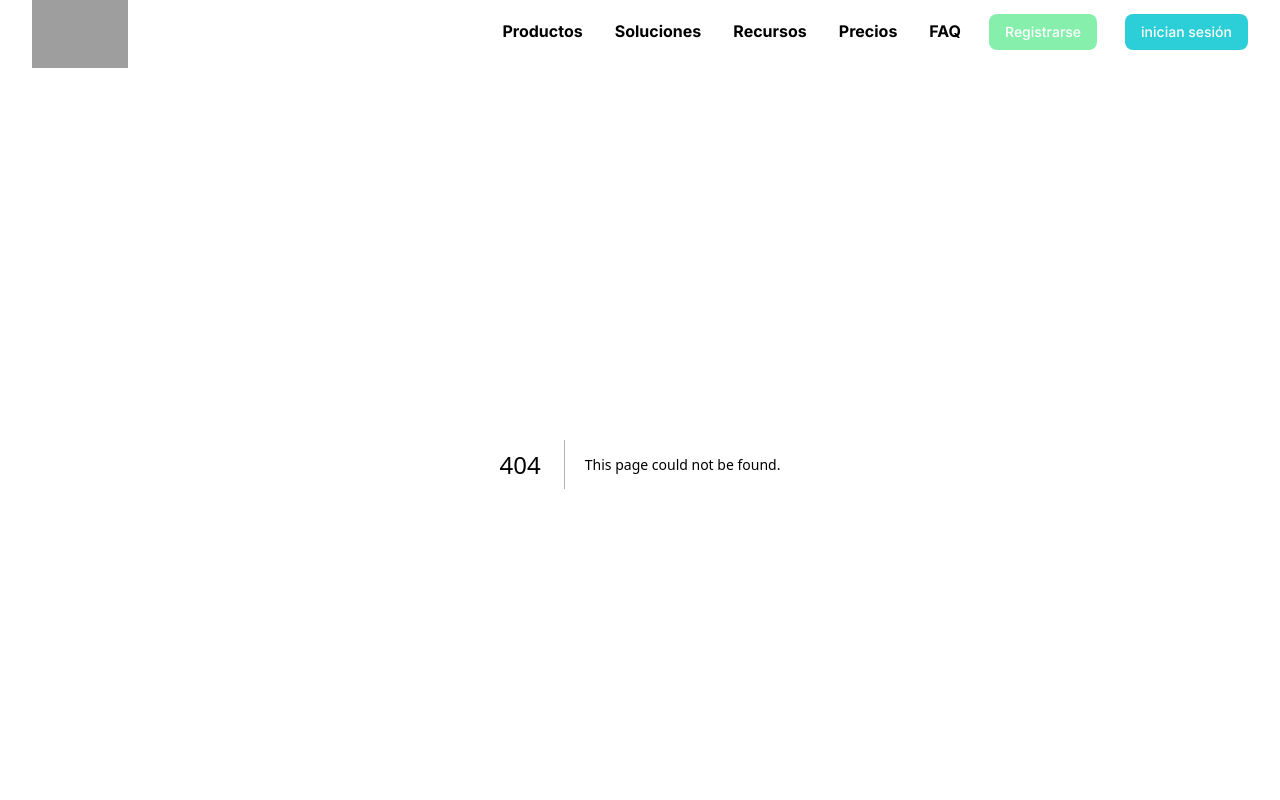
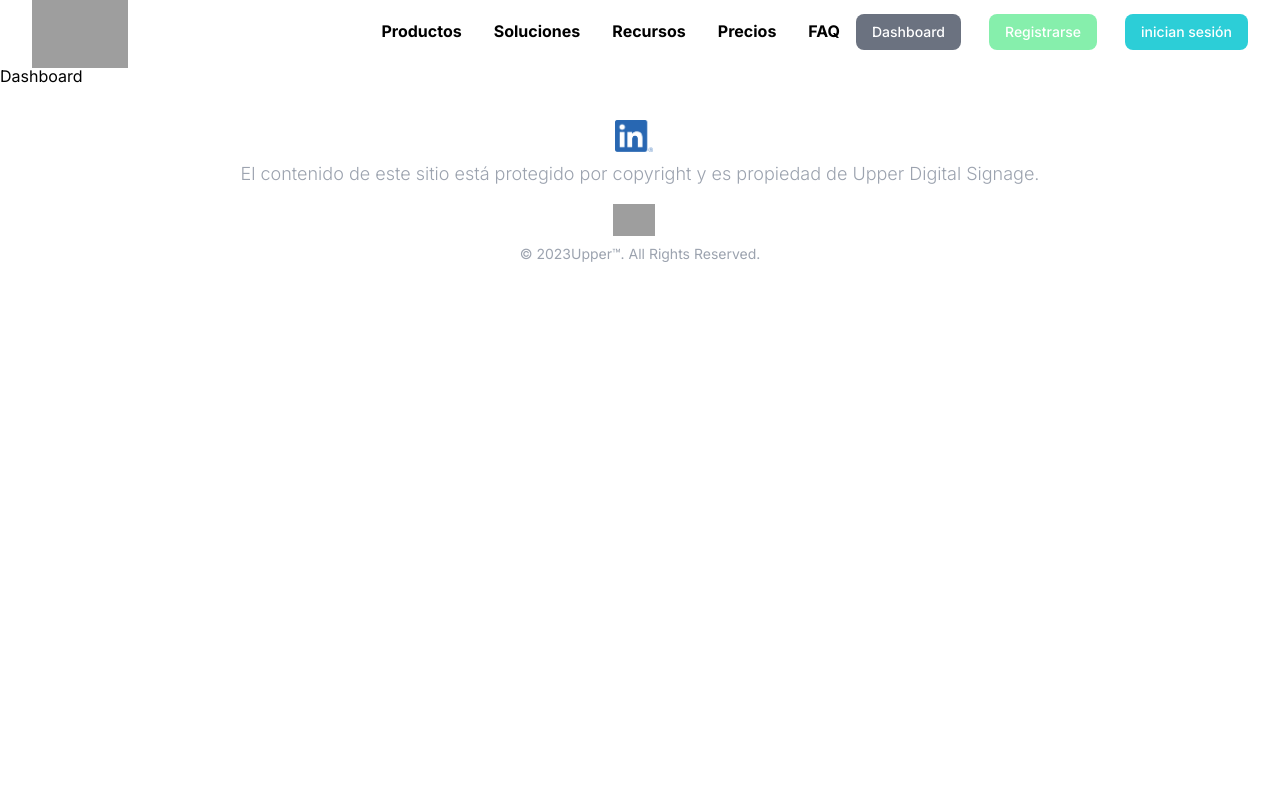
Before and after one commit to MotionSoft05/upper-development, a Next.js app: page /dashboard in a window 1280 px wide. Before the commit this address had no page. Shown: the top 800 px of the page. Built offline with nearby package versions, Linux system fonts and the light colour scheme; grey boxes are pictures that could not be loaded.

Commit message:
Dashboard

```diff
--- /dev/null
+++ b/src/app/dashboard/page.jsx
@@ -0,0 +1,8 @@
+function Dashboard() {
+  return (
+    <div>
+      <h1>Dashboard</h1>
+    </div>
+  );
+}
+export default Dashboard;
--- a/src/components/Navigation.jsx
+++ b/src/components/Navigation.jsx
@@ -54,7 +54,17 @@ function Navigation() {
                   </a>
                 </li>
               </ul>
-              <div className=" p-3">
+              <div>
+                <Link href="/dashboard">
+                  <button
+                    type="button"
+                    className="text-white bg-gray-500 hover:bg-gray-900 font-medium rounded-lg text-sm px-4 py-2  "
+                  >
+                    Dashboard
+                  </button>
+                </Link>
+              </div>
+              <div className=" px-3">
                 <Link href="/register">
                   <button
                     type="button"
```
